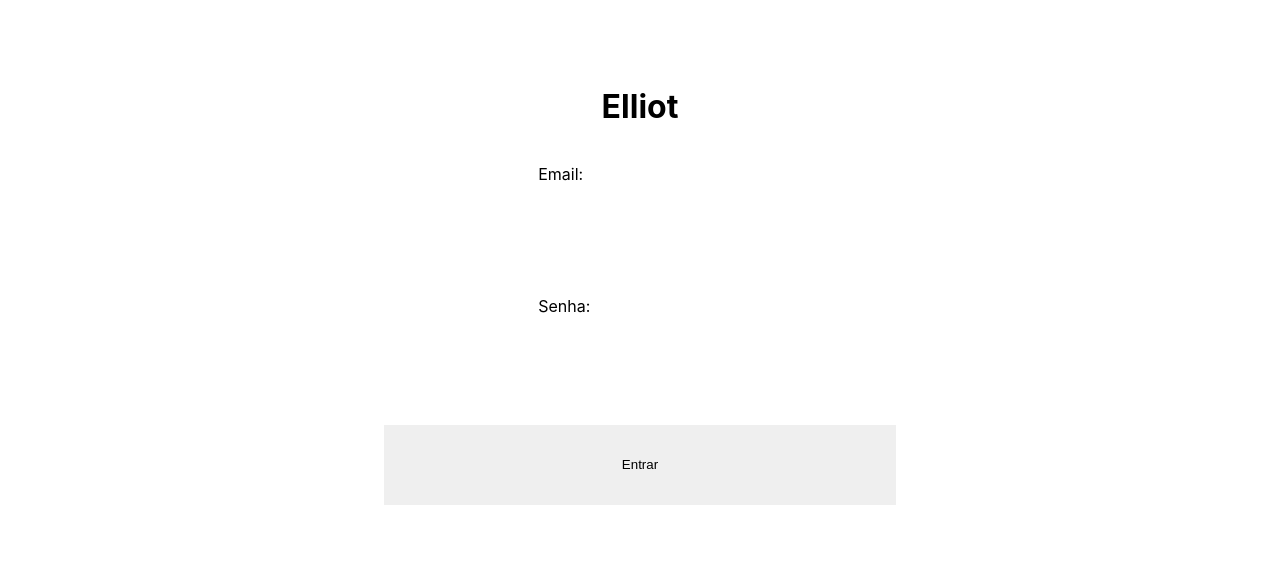
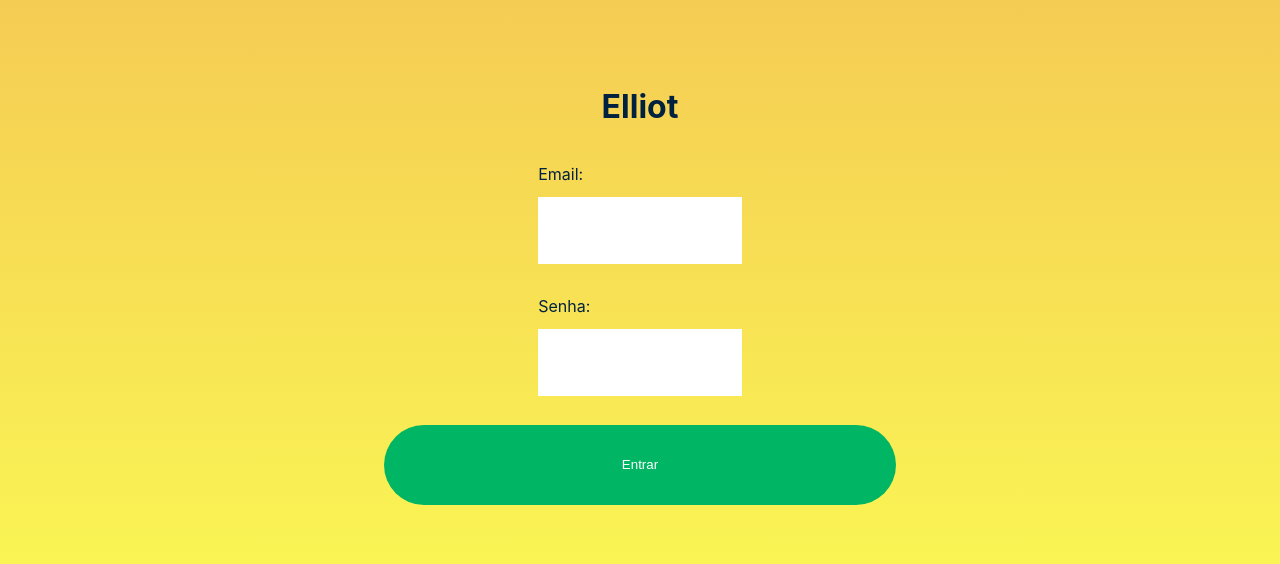
Before and after one commit to enieber/desafio-elliot, a React (Create React App) app: page /login in a window 1280 px wide. Shown: the part 108-672 px from the top of the page. Built offline with nearby package versions, Linux system fonts and the light colour scheme; what styled-media-query would draw is missing.

Commit message:
feat(enieber) add gradient in home and login

```diff
--- a/src/App.css
+++ b/src/App.css
@@ -1,7 +1,6 @@
 html, body {
   display: flex;
   height: 100%;
-  width: 100%;
 }
 
 body, #root {
@@ -10,4 +9,5 @@ body, #root {
   align-items: stretch;
   display: flex;
   flex-direction: column;
-}
+  background:    #fbfe55;
+ }
--- a/src/Clients.js
+++ b/src/Clients.js
@@ -1,6 +1,6 @@
 import React from 'react';
 import styled from 'styled-components';
-import media from "styled-media-query";
+import media from 'styled-media-query';
 
 import { get as getRequest } from './request';
 import Graph from './Graph';
@@ -97,9 +97,15 @@ export default class Clients extends React.Component {
 	    }
 	];
 
-      console.log(data);
       return (
-        <Container>
+       <Container>
+
+	     <h2
+		 style={{
+		     textAlign: 'center',
+	        fontSize: '16px',
+	      }}
+	    >Clientes</h2>
 	  <Graph
 	    data={data}
 	  />
--- a/src/Graph.js
+++ b/src/Graph.js
@@ -6,6 +6,8 @@ const GraphContainer = styled.div`
   display: flex;
   justify-content: center;
   min-height: 50vh;
+  width: 450px;
+  align-items: center;
 `;
 
 const renderActiveShape = (props) => {
@@ -57,7 +59,7 @@ const renderActiveShape = (props) => {
       />
       <path d={`M${sx},${sy}L${mx},${my}L${ex},${ey}`} stroke={fill} fill="none"/>
       <circle cx={ex} cy={ey} r={2} fill={fill} stroke="none"/>
-      <text x={ex + (cos >= 0 ? 1 : -1) * 12} y={ey} textAnchor={textAnchor} fill="#333">{`${value} clientes`}</text>
+      <text x={ex + (cos >= 0 ? 1 : -1) * 12} y={ey} textAnchor={textAnchor} fill="#2e2d33">{`${value} clientes`}</text>
       <text x={ex + (cos >= 0 ? 1 : -1) * 12} y={ey} dy={18} textAnchor={textAnchor} fill="#999">
         {`(${(percent * 100).toFixed(2)}%)`}
       </text>
@@ -75,7 +77,7 @@ export default class Graph extends React.Component {
 
     render() {
       return (
-	<GraphContainer>
+	 <GraphContainer>
 	    <PieChart
 		width={400}
 		height={400}
@@ -88,7 +90,7 @@ export default class Graph extends React.Component {
 	        cy={200}
 		innerRadius={60}
 	        outerRadius={80}
-		fill="#8884d8"
+		fill="#ee2e5d"
 		onMouseEnter={(i, index) => {
 		  this.setState({
 		    activeIndex: index,
--- a/src/components/index.js
+++ b/src/components/index.js
@@ -20,4 +20,13 @@ export const Button = styled.button`
   border: none;
   height: 10vh;
   width: 40vw;
+  border-radius: 100px;
+  ${props => props.success ? `
+    background: #00b563;
+    color: #fff;
+  ` : ``}
+  ${props => props.primary == true ? `
+     background: #ee2e5d;
+     color: #fff;
+  `:''}
 `;
--- a/src/home/Header.js
+++ b/src/home/Header.js
@@ -20,6 +20,7 @@ export default class Header extends React.PureComponent {
 	    <HeaderContainer>
 		  <h1>Elliot</h1>
 		  <Button
+		      primary
 			  onClick={this.props.logout}
 		    >
 		    Sair
--- a/src/home/Home.js
+++ b/src/home/Home.js
@@ -2,11 +2,22 @@ import React from 'react';
 import {
   Redirect,
 } from "react-router-dom";
+import styled from 'styled-components';
 
 import { logout, hasAuthentication as hasToken  } from '../auth';
 
 import Clients from '../Clients';
 import Header from './Header';
+
+const Container = styled.div`
+ background-image:
+    linear-gradient(
+      45deg,
+      #f4c453,
+      #fbfe55
+    );
+
+`;
 
 export default class Home extends React.Component {
   constructor(props) {
@@ -25,7 +36,7 @@ export default class Home extends React.Component {
     const { hasToken } = this.state;
 
     return (
-	<React.Fragment>
+	<Container>
 	    <Header
 		logout={() => {
 		    logout();
@@ -34,7 +45,7 @@ export default class Home extends React.Component {
 	    />
 	    <Clients/>
 	   {hasToken ? (<div/>) : (<Redirect to={'/login'} />)}
-	</React.Fragment>
+	</Container>
     );
   }
 }
--- a/src/user/Login.js
+++ b/src/user/Login.js
@@ -13,11 +13,13 @@ import {
 } from '../components';
 
 const ContainerLogin = styled.div`
+  color: #002140;
   display: flex;
   flex-direction: column;
   align-items: center;
   justify-content: center;
   height: 100%;
+  background: linear-gradient(#f4c453,#fbfe55);
 `;
 
 const FormStyled = styled.form`
@@ -48,7 +50,7 @@ export default class Login extends React.Component {
 
 	return (
 	  <ContainerLogin>
-	      <h1>Elliot</h1>
+	    <h1>Elliot</h1>
 	    <Formik
 	        initialValues={{
 		    email: '',
@@ -110,6 +112,7 @@ export default class Login extends React.Component {
 				{errors.password && touched.password && errors.password}
 			    </LabelStyled>
 			    <Button
+			      success
 				type="submit"
 				disabled={isSubmitting}
 			    >
```
Also changed, not shown: public/manifest.json.
